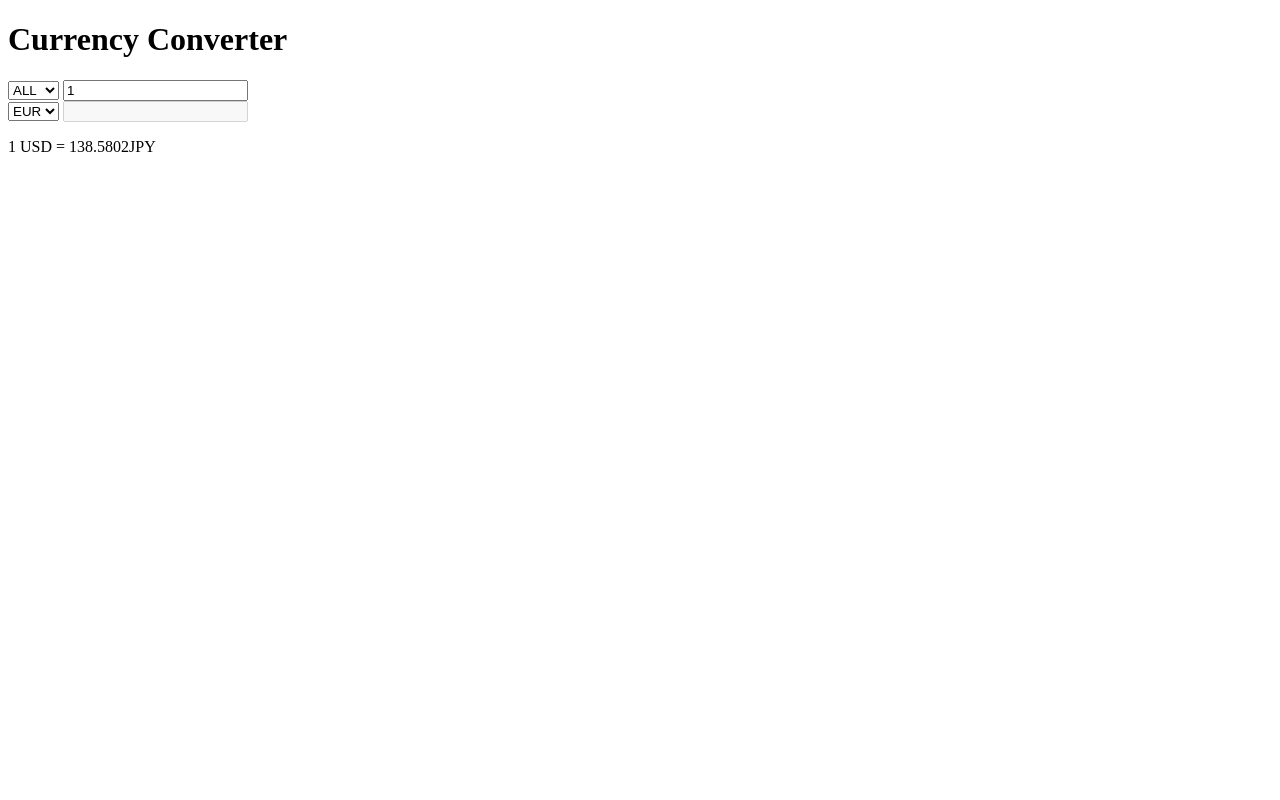
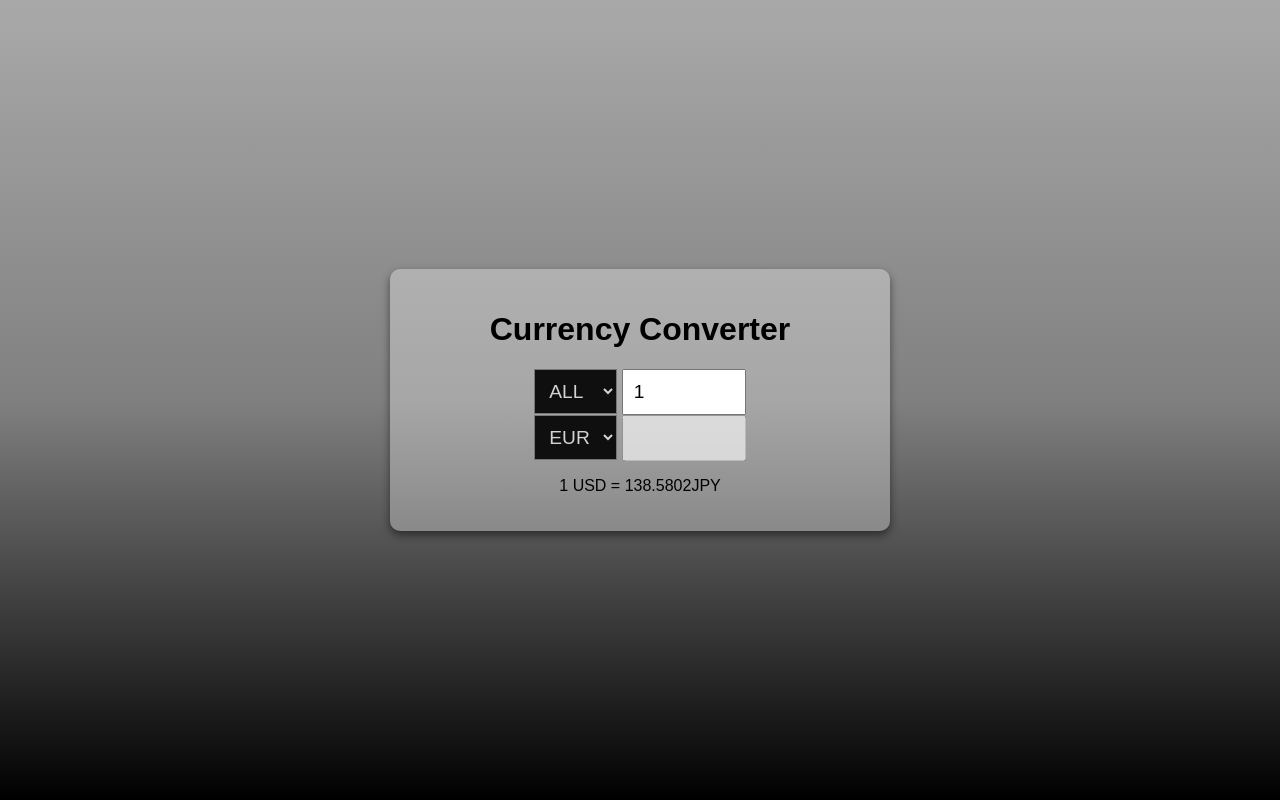
Before and after one commit to Fransi-Kurti/Currency-Converter, a plain HTML site: page index.html in a window 1280 px wide. Drawn offline with Linux system fonts and the light colour scheme.

Commit message:
css update

```diff
--- a/index.html
+++ b/index.html
@@ -10,7 +10,7 @@
 <body>
     <div class="main-container">
         <h1 class="heading">Currency Converter</h1>
-        <div class="selector-first-container">
+        <div class="selector-container">
             <select id="first-currency">
                 <option value="AUD">AUD</option>
                 <option value="CAD">CAD</option>
@@ -20,9 +20,9 @@
                 <option value="ALL" selected>ALL</option>
                 <option value="JPY">JPY</option>
             </select>
-            <input type="number" class="input" id="first-input" value="1" min="0">
+            <input type="number" class="first-input" id="first-input" value="1" min="0">
         </div>
-        <div class="selector-second-container">
+        <div class="selector-container">
             <select id="second-currency">
                 <option value="AUD">AUD</option>
                 <option value="CAD">CAD</option>
@@ -32,7 +32,7 @@
                 <option value="ALL">ALL</option>
                 <option value="JPY">JPY</option>
             </select>
-            <input type="number" class="input" id="second-input" disabled>
+            <input type="number" class="second-input" id="second-input" disabled>
         </div>
         <p class="exchange-rate" id="exchange-rate">1 USD = 138.5802JPY</p>
     </div>
--- a/style.css
+++ b/style.css
@@ -0,0 +1,42 @@
+body{
+    margin: 0;
+    padding: 0;
+    display: flex;
+    justify-content: center;
+    height: 100vh;
+    align-items: center;
+    background: linear-gradient(to bottom, darkgray, grey, black);
+    font-family: sans-serif;
+}
+
+.main-container{
+    background-color: rgba(255,255,255,.3);
+    padding: 20px;
+    box-sizing: border-box;
+    border-radius: 10px;
+    width: 90%;
+    max-width: 500px;
+    text-align: center;
+    box-shadow: 0 4px 8px rgba(0,0,0,.5);
+}
+
+
+.selector-container select{
+   padding: 10px;
+   font-size: 1.2rem;
+   background-color: rgb(15, 15, 15);
+   color: lightgrey;
+   outline: none;
+}
+.first-input{
+    padding: 10px;
+    font-size: 1.2rem;
+    width: 100px;
+
+}
+
+.second-input{
+    padding: 10px;
+    font-size: 1.2rem;
+    width: 100px;
+}
```
